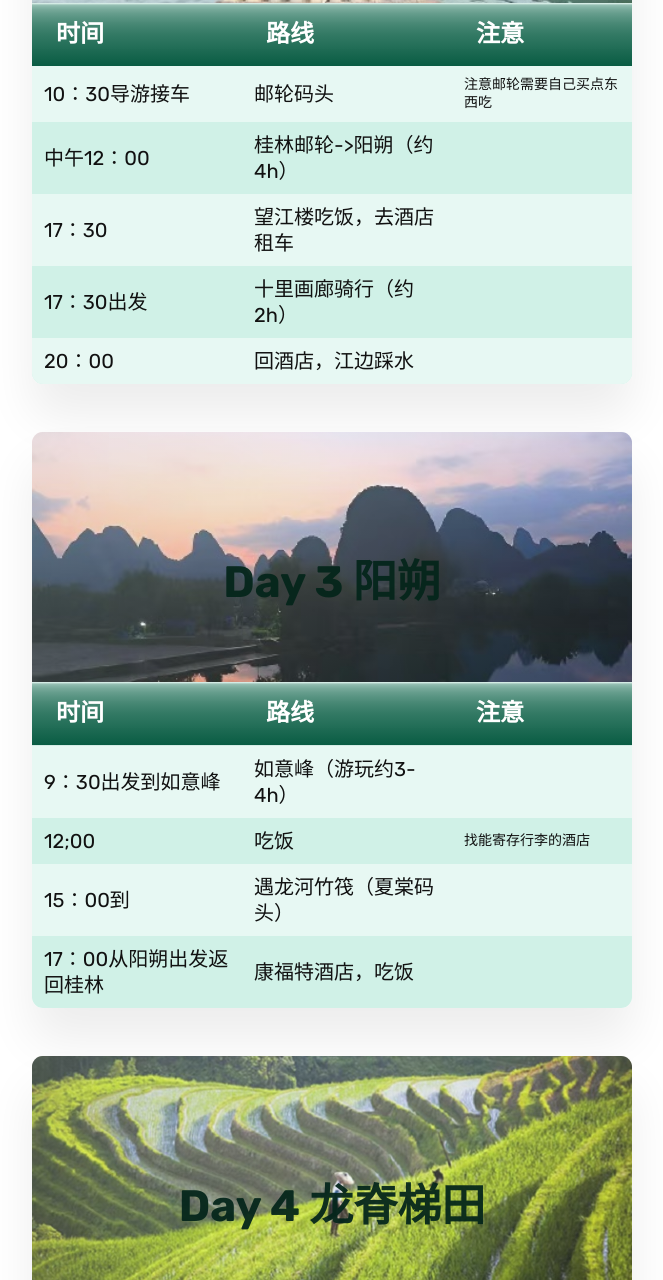
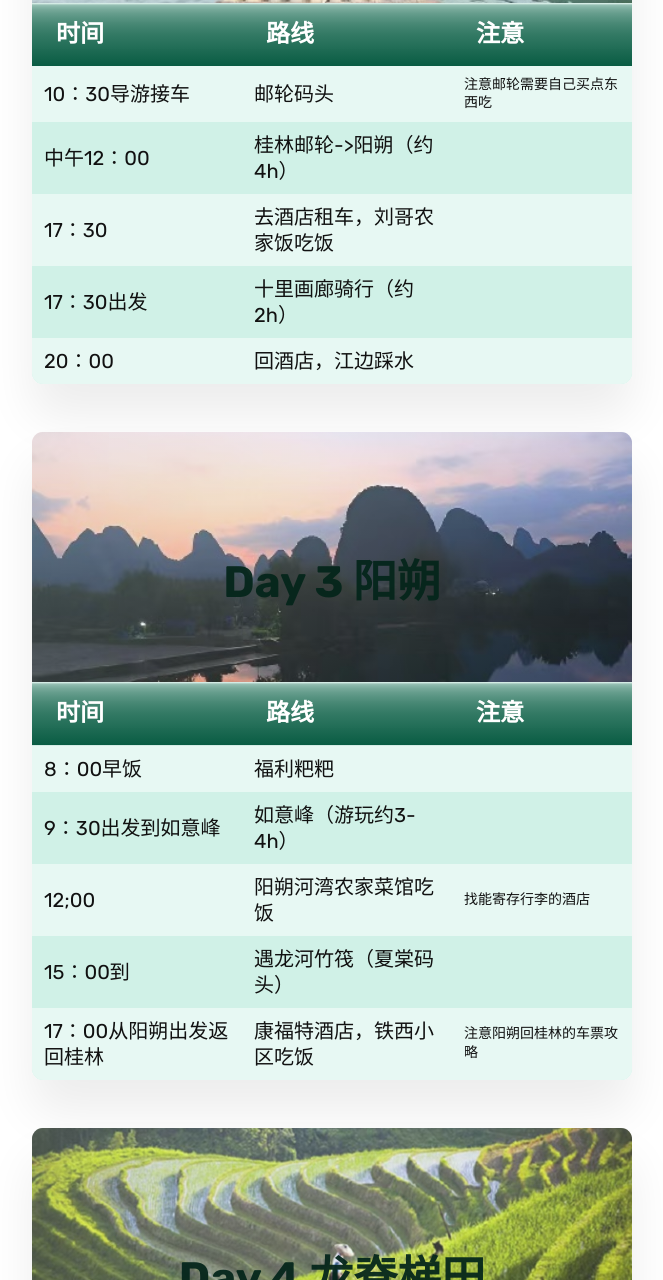
Before and after one commit to tonya77ttmm/Travel-route-GUILIN-MODEL, a plain HTML site: page index.html in a window 1280 px wide. Shown: the part 1436-2716 px from the top of the page, without its empty margins (308-971 px from the left). Drawn offline with Linux system fonts and the light colour scheme.

Commit message:
fix bug2

```diff
--- a/index.html
+++ b/index.html
@@ -339,7 +339,7 @@
           </table>
         </div>
         <div class="card card-food table-container hidden">
-          <div class="card-header card-img-6">
+          <div class="card-header card-img-9">
             <h2 class="secondary-heading">Day 9 崇左</h2>
           </div>
 
@@ -369,7 +369,7 @@
           </table>
         </div>
         <div class="card card-food table-container hidden">
-          <div class="card-header card-img-6">
+          <div class="card-header card-img-10">
             <h2 class="secondary-heading">Day 10 南宁</h2>
           </div>
 
@@ -954,7 +954,7 @@
               </tr>
               <tr>
                 <td contenteditable="true">17：30</td>
-                <td contenteditable="true">望江楼吃饭，去酒店租车</td>
+                <td contenteditable="true">去酒店租车，刘哥农家饭吃饭</td>
                 <td contenteditable="true"></td>
               </tr>
 
@@ -988,13 +988,18 @@
             </thead>
             <tbody>
               <tr>
+                <td contenteditable="true">8：00早饭</td>
+                <td contenteditable="true">福利粑粑</td>
+                <td contenteditable="true"></td>
+              </tr>
+              <tr>
                 <td contenteditable="true">9：30出发到如意峰</td>
                 <td contenteditable="true">如意峰（游玩约3-4h）</td>
                 <td contenteditable="true"></td>
               </tr>
               <tr>
                 <td contenteditable="true">12;00</td>
-                <td contenteditable="true">吃饭</td>
+                <td contenteditable="true">阳朔河湾农家菜馆吃饭</td>
                 <td contenteditable="true">找能寄存行李的酒店</td>
               </tr>
               <tr>
@@ -1005,8 +1010,8 @@
 
               <tr>
                 <td contenteditable="true">17：00从阳朔出发返回桂林</td>
-                <td contenteditable="true">康福特酒店，吃饭</td>
-                <td contenteditable="true"></td>
+                <td contenteditable="true">康福特酒店，铁西小区吃饭</td>
+                <td contenteditable="true">注意阳朔回桂林的车票攻略</td>
               </tr>
             </tbody>
           </table>
```
